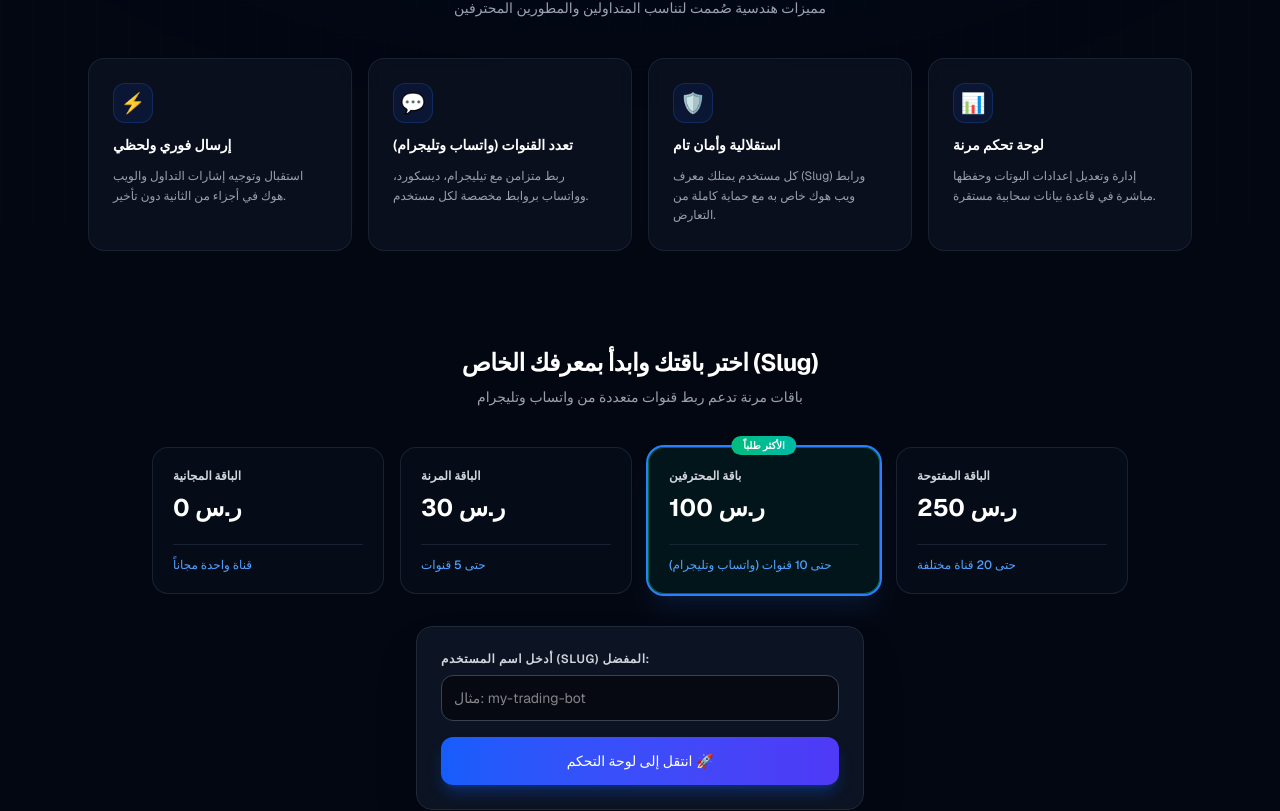
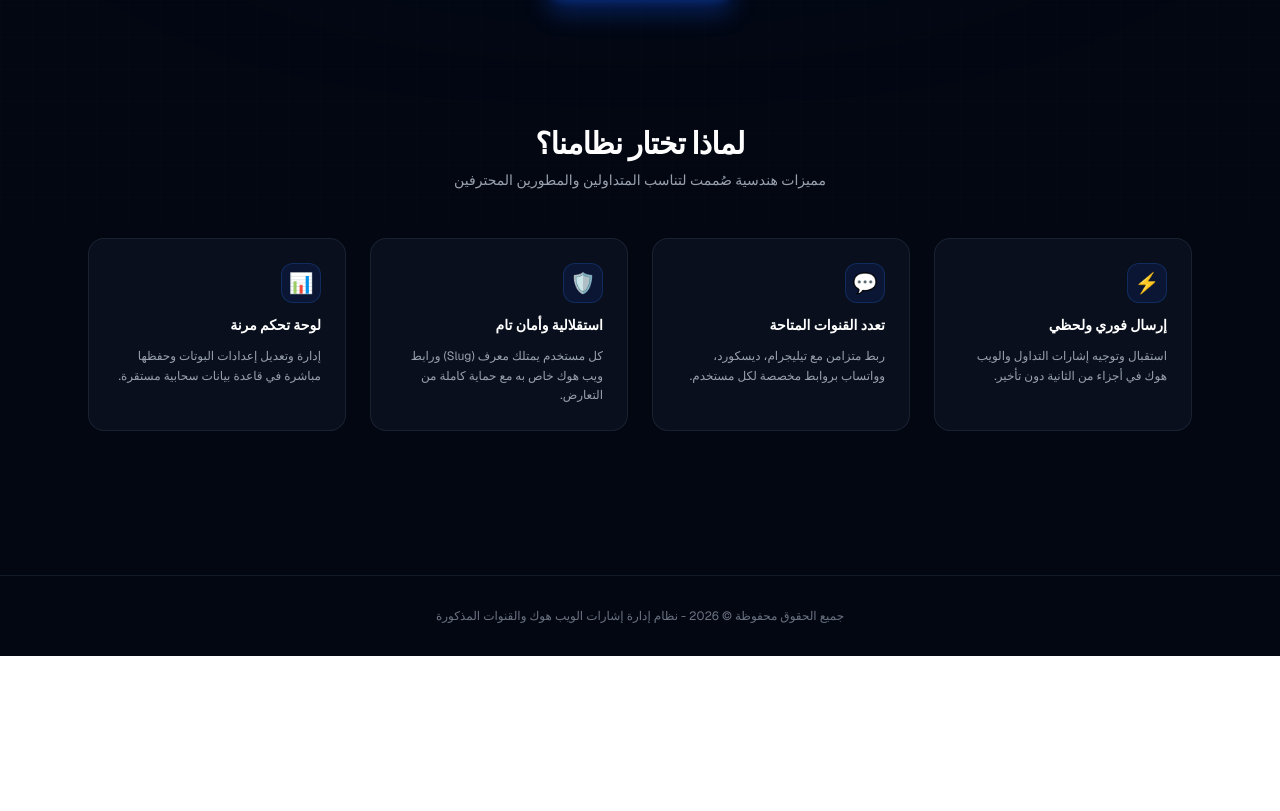
Before and after one commit to hamato19/signal-flow-dashboard, a Next.js app: page / in a window 1280 px wide. Shown: the part 571-1382 px from the top of the page. After the commit the page ends 1227 px from the top, so only its background shows below. Built offline with nearby package versions, Linux system fonts and the light colour scheme.

Commit message:
Update page.tsx

```diff
--- a/src/app/page.tsx
+++ b/src/app/page.tsx
@@ -1,39 +1,22 @@
 'use client';
-import { useState } from 'react';
 import { useRouter } from 'next/navigation';
 
 export default function LandingPage() {
   const router = useRouter();
-  const [selectedPlan, setSelectedPlan] = useState('100');
-  const [slugInput, setSlugInput] = useState('');
-
-  const plans = [
-    { id: 'free', name: 'الباقة المجانية', channels: 'قناة واحدة مجاناً', price: '0 ر.س', color: 'border-gray-700/60 bg-gray-900/40' },
-    { id: '30', name: 'الباقة المرنة', channels: 'حتى 5 قنوات', price: '30 ر.س', color: 'border-blue-500/50 bg-blue-600/10' },
-    { id: '100', name: 'باقة المحترفين', channels: 'حتى 10 قنوات (واتساب وتليجرام)', price: '100 ر.س', color: 'border-emerald-500/50 bg-emerald-600/10', popular: true },
-    { id: 'unlimited', name: 'الباقة المفتوحة', channels: 'حتى 20 قناة مختلفة', price: '250 ر.س', color: 'border-purple-500/50 bg-purple-600/10' },
-  ];
 
   const features = [
     { icon: '⚡', title: 'إرسال فوري ولحظي', desc: 'استقبال وتوجيه إشارات التداول والويب هوك في أجزاء من الثانية دون تأخير.' },
-    { icon: '💬', title: 'تعدد القنوات (واتساب وتليجرام)', desc: 'ربط متزامن مع تيليجرام، ديسكورد، وواتساب بروابط مخصصة لكل مستخدم.' },
+    { icon: '💬', title: 'تعدد القنوات المتاحة', desc: 'ربط متزامن مع تيليجرام، ديسكورد، وواتساب بروابط مخصصة لكل مستخدم.' },
     { icon: '🛡️', title: 'استقلالية وأمان تام', desc: 'كل مستخدم يمتلك معرف (Slug) ورابط ويب هوك خاص به مع حماية كاملة من التعارض.' },
     { icon: '📊', title: 'لوحة تحكم مرنة', desc: 'إدارة وتعديل إعدادات البوتات وحفظها مباشرة في قاعدة بيانات سحابية مستقرة.' }
   ];
 
-  const handleQuickLogin = (e: React.FormEvent) => {
-    e.preventDefault();
-    const cleanSlug = slugInput.trim().toLowerCase().replace(/\s+/g, '-');
-    if (!cleanSlug) return;
-
-    // حفظ الـ Slug والباقة المختارة مؤقتاً والانتقال للوحة التحكم
-    localStorage.setItem('user_slug', cleanSlug);
-    localStorage.setItem('user_plan', selectedPlan);
-    router.push('/dashboard'); // أو مسار صفحة اللوحة لديك
+  const handleStartFree = () => {
+    router.push('/dashboard');
   };
 
   return (
-    <div className="min-h-screen bg-[#030712] text-white font-sans selection:bg-blue-600 selection:text-white">
+    <div className="min-h-screen bg-[#030712] text-white font-sans selection:bg-blue-600 selection:text-white" dir="rtl">
 
       {/* خلفية تفاعلية */}
       <div className="absolute inset-0 bg-[linear-gradient(to_right,#1f29370a_1px,transparent_1px),linear-gradient(to_bottom,#1f29370a_1px,transparent_1px)] bg-[size:32px_32px] pointer-events-none"></div>
@@ -48,10 +31,7 @@ export default function LandingPage() {
           <span className="font-bold text-lg tracking-tight">نظام إشارات التداول الآلي</span>
         </div>
         <button
-          onClick={() => {
-            const el = document.getElementById('login-section');
-            el?.scrollIntoView({ behavior: 'smooth' });
-          }}
+          onClick={handleStartFree}
           className="bg-blue-600 hover:bg-blue-500 text-white px-5 py-2.5 rounded-xl text-xs font-medium transition shadow-lg shadow-blue-600/25"
         >
           دخول لوحة التحكم 🚀
@@ -59,7 +39,7 @@ export default function LandingPage() {
       </header>
 
       {/* القسم الرئيسي (Hero Section) */}
-      <section className="relative z-10 max-w-5xl mx-auto px-6 pt-16 pb-12 text-center space-y-6">
+      <section className="relative z-10 max-w-5xl mx-auto px-6 pt-24 pb-16 text-center space-y-6">
         <div className="inline-flex items-center gap-2 bg-blue-950/60 border border-blue-800/50 px-4 py-1.5 rounded-full text-blue-400 text-xs font-medium shadow-inner">
           <span>✨</span>
           <span>المنظومة الأقوى لإدارة وتوجيه إشارات الويب هوك وتنبيهات واتساب وتليجرام</span>
@@ -73,15 +53,25 @@ export default function LandingPage() {
         <p className="text-gray-400 text-sm sm:text-base max-w-2xl mx-auto leading-relaxed">
           نظام متكامل يتيح لك استقبال تنبيهات TradingView وغيرها، ومعالجتها بدقة وتوجيهها مباشرة إلى بوتات تيليجرام وديسكورد ورسائل واتساب الشخصية أو القنوات بكفاءة عالية.
         </p>
+
+        {/* زر ابدأ مجاناً البارز */}
+        <div className="pt-6">
+          <button
+            onClick={handleStartFree}
+            className="bg-gradient-to-r from-blue-600 to-indigo-600 hover:opacity-95 text-white px-10 py-4 rounded-2xl font-bold text-base transition shadow-xl shadow-blue-600/30 transform hover:-translate-y-0.5"
+          >
+            ابدأ مجاناً الآن 🚀
+          </button>
+        </div>
       </section>
 
       {/* مميزات النظام */}
-      <section className="relative z-10 max-w-6xl mx-auto px-6 py-12">
-        <div className="text-center mb-10">
-          <h2 className="text-2xl font-bold tracking-tight">لماذا تختار نظامنا؟</h2>
+      <section className="relative z-10 max-w-6xl mx-auto px-6 py-16">
+        <div className="text-center mb-12">
+          <h2 className="text-2xl sm:text-3xl font-bold tracking-tight">لماذا تختار نظامنا؟</h2>
           <p className="text-gray-400 text-xs sm:text-sm mt-2">مميزات هندسية صُممت لتناسب المتداولين والمطورين المحترفين</p>
         </div>
-        <div className="grid grid-cols-1 sm:grid-cols-2 lg:grid-cols-4 gap-4">
+        <div className="grid grid-cols-1 sm:grid-cols-2 lg:grid-cols-4 gap-6">
           {features.map((feat, idx) => (
             <div key={idx} className="bg-gray-900/50 border border-gray-800/80 p-6 rounded-2xl backdrop-blur space-y-3 hover:border-gray-700 transition">
               <div className="w-10 h-10 rounded-xl bg-blue-600/10 border border-blue-500/20 flex items-center justify-center text-xl">
@@ -94,66 +84,8 @@ export default function LandingPage() {
         </div>
       </section>
 
-      {/* قسم الباقات والدخول */}
-      <section id="login-section" className="relative z-10 max-w-5xl mx-auto px-6 py-12">
-        <div className="text-center mb-10">
-          <h2 className="text-2xl font-bold tracking-tight">اختر باقتك وابدأ بمعرفك الخاص (Slug)</h2>
-          <p className="text-gray-400 text-xs sm:text-sm mt-2">باقات مرنة تدعم ربط قنوات متعددة من واتساب وتليجرام</p>
-        </div>
-
-        <div className="grid grid-cols-1 sm:grid-cols-2 lg:grid-cols-4 gap-4 mb-8">
-          {plans.map((plan) => (
-            <div
-              key={plan.id}
-              onClick={() => setSelectedPlan(plan.id)}
-              className={`cursor-pointer border rounded-2xl p-5 transition relative flex flex-col justify-between ${
-                selectedPlan === plan.id
-                  ? `${plan.color} ring-2 ring-blue-500 shadow-xl shadow-blue-500/10`
-                  : 'border-gray-800/80 bg-gray-900/30 hover:border-gray-700'
-              }`}
-            >
-              {plan.popular && (
-                <span className="absolute -top-3 left-1/2 -translate-x-1/2 bg-gradient-to-r from-emerald-500 to-teal-500 text-[10px] font-bold px-3 py-0.5 rounded-full text-white shadow">
-                  الأكثر طلباً
-                </span>
-              )}
-              <div>
-                <h3 className="text-xs font-semibold text-gray-300 mb-2">{plan.name}</h3>
-                <p className="text-2xl font-bold text-white mb-2">{plan.price}</p>
-              </div>
-              <div className="border-t border-gray-800/80 pt-3 mt-3">
-                <span className="text-xs text-blue-400 font-medium block">{plan.channels}</span>
-              </div>
-            </div>
-          ))}
-        </div>
-
-        {/* نموذج إدخال المعرف والانتقال للوحة التحكم */}
-        <div className="max-w-md mx-auto bg-gray-900/80 border border-gray-800 p-6 rounded-2xl shadow-2xl backdrop-blur">
-          <form onSubmit={handleQuickLogin} className="space-y-4">
-            <div>
-              <label className="block text-xs font-semibold text-gray-300 uppercase tracking-wider mb-2">أدخل اسم المستخدم (Slug) المفضل:</label>
-              <input
-                type="text"
-                value={slugInput}
-                onChange={(e) => setSlugInput(e.target.value)}
-                placeholder="مثال: my-trading-bot"
-                required
-                className="w-full p-3 bg-black/50 border border-gray-700 rounded-xl text-white text-sm outline-none focus:border-blue-500 transition"
-              />
-            </div>
-            <button
-              type="submit"
-              className="w-full bg-gradient-to-r from-blue-600 to-indigo-600 hover:opacity-95 text-white py-3.5 rounded-xl font-medium transition shadow-lg shadow-blue-600/30 text-sm"
-            >
-              انتقل إلى لوحة التحكم 🚀
-            </button>
-          </form>
-        </div>
-      </section>
-
       {/* التذييل */}
-      <footer className="relative z-10 border-t border-gray-800/60 mt-16 py-8 text-center text-xs text-gray-500">
+      <footer className="relative z-10 border-t border-gray-800/60 mt-20 py-8 text-center text-xs text-gray-500">
         <p>جميع الحقوق محفوظة © 2026 - نظام إدارة إشارات الويب هوك والقنوات المذكورة</p>
       </footer>
 
```
